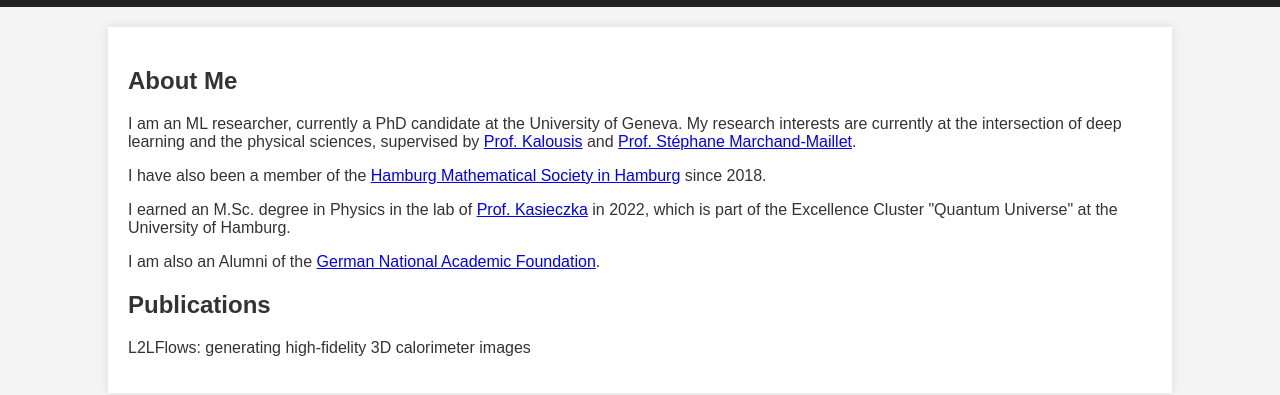
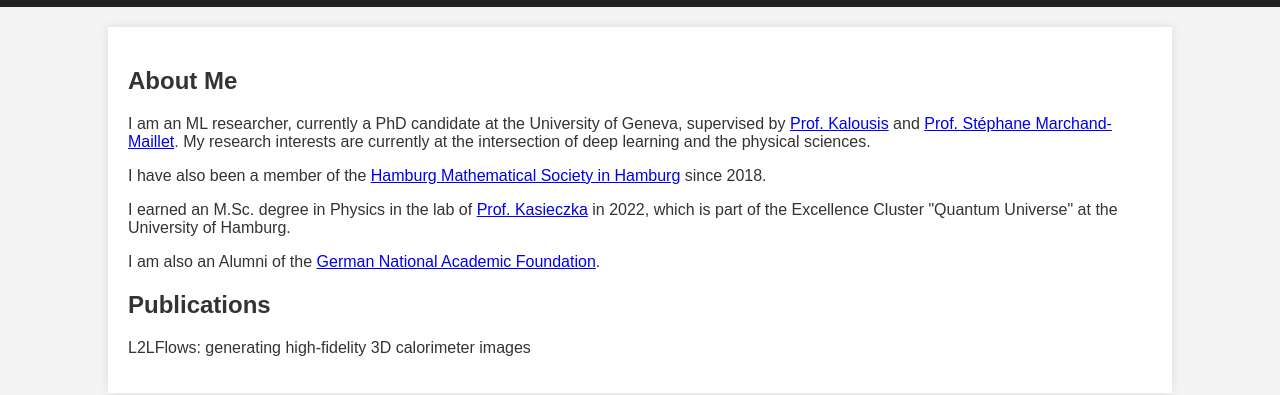
Before and after one commit to ImahnShekhzadeh/ImahnShekhzadeh.github.io, a plain HTML site: page index.html in a window 1280 px wide. Shown: the part 213-608 px from the top of the page. Drawn offline with Linux system fonts and the light colour scheme.

Commit message:
fix sentence order in 'About Me' Section

```diff
--- a/index.html
+++ b/index.html
@@ -96,7 +96,7 @@
     <div class="content">
         <h2>About Me</h2>
         <p>
-            I am an ML researcher, currently a PhD candidate at the University of Geneva. My research interests are currently at the intersection of deep learning and the physical sciences, supervised by <a href="https://people.hes-so.ch/fr/profile/1801344747-alexandros-kalousis">Prof. Kalousis</a> and <a href = "https://datascience.unige.ch/reseau-dexpert-es/stephane-marchand-maillet">Prof. Stéphane Marchand-Maillet</a>.  <!-- I am also interested in "pure" deep learning, e.g. deep generative models. Currently, I am very fascinated by neural OT, generalized Schrödinger bridges, and Wasserstein Lagrangian Flows. -->
+            I am an ML researcher, currently a PhD candidate at the University of Geneva, supervised by <a href="https://people.hes-so.ch/fr/profile/1801344747-alexandros-kalousis">Prof. Kalousis</a> and <a href = "https://datascience.unige.ch/reseau-dexpert-es/stephane-marchand-maillet">Prof. Stéphane Marchand-Maillet</a>. My research interests are currently at the intersection of deep learning and the physical sciences. <!-- I am also interested in "pure" deep learning, e.g. deep generative models. Currently, I am very fascinated by neural OT, generalized Schrödinger bridges, and Wasserstein Lagrangian Flows. -->
         </p>
 
         <p>I have also been a member of the <a href="https://www.mathges.hamburg/Veranstaltungen.html">Hamburg Mathematical Society in Hamburg</a> since 2018.</p>
```
